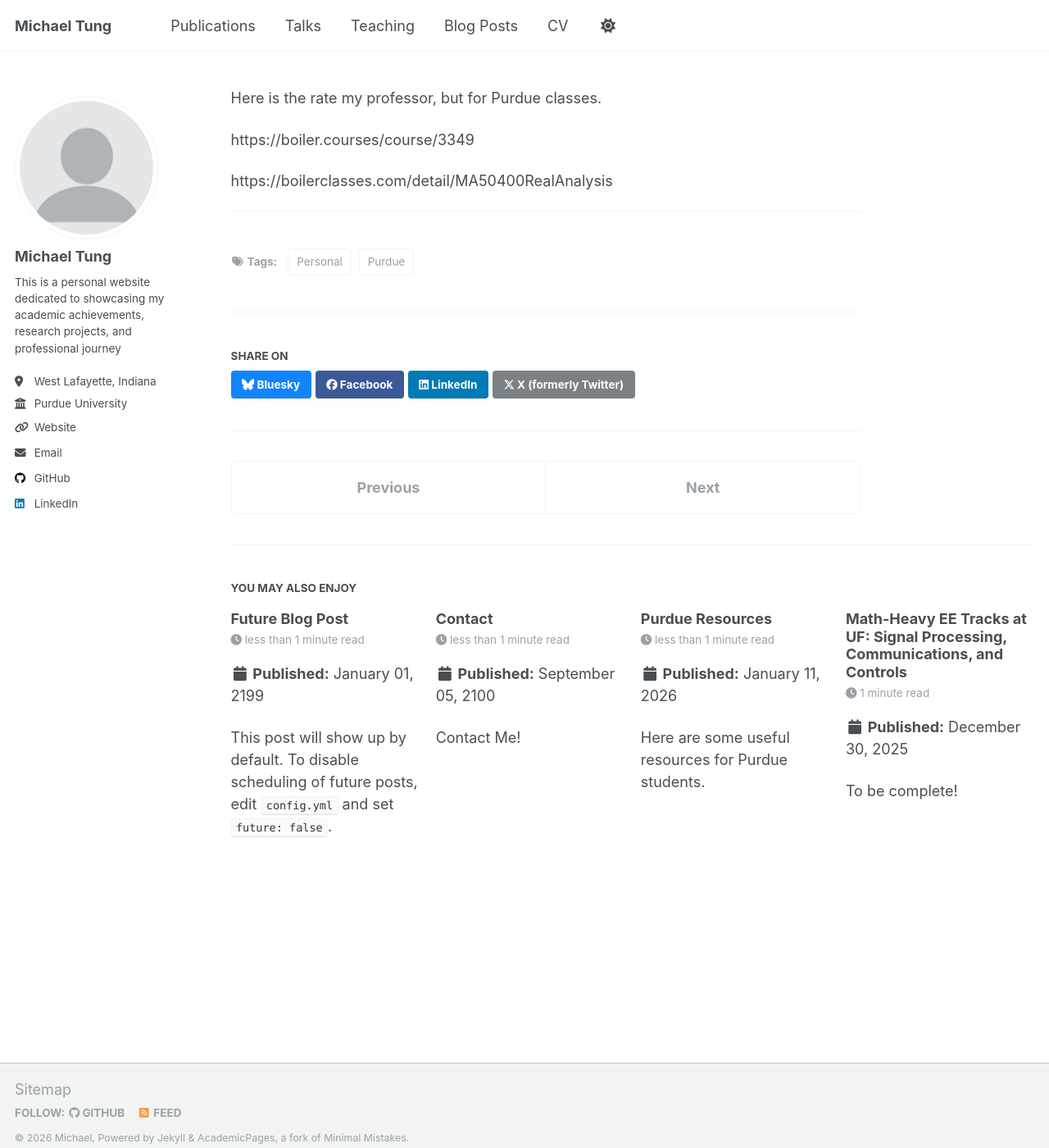
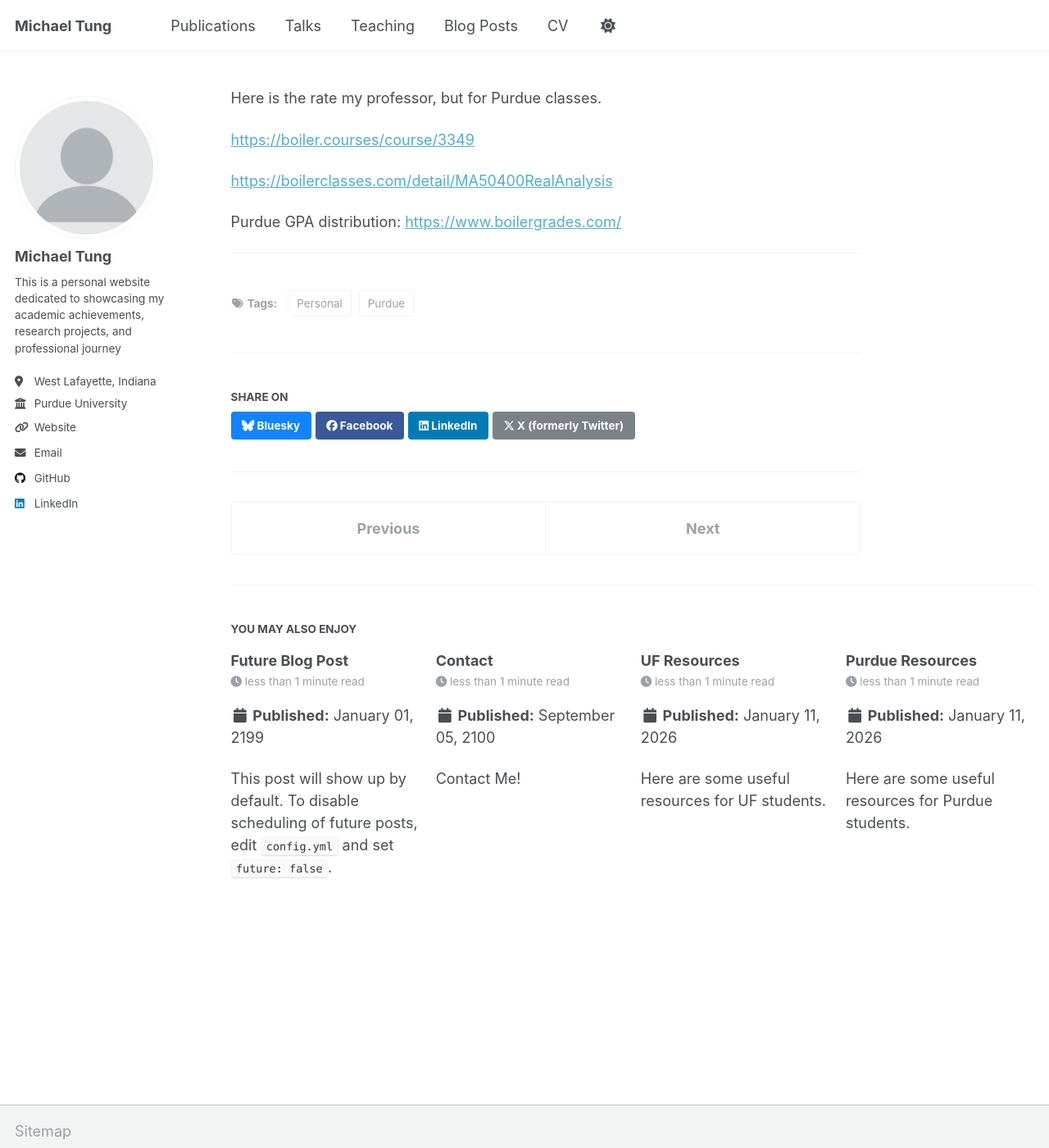
Before and after one commit to GodKnowss/GodKnowss.github.io, a Jekyll site: the page built from _posts/2025/2025-07-07-Purdue-registration.md, in a window 1280 px wide and 1400 px high, scrolled down 453 px. Shown: the whole window at 82% size. Built offline with Jekyll 4.4.1, drawn with Linux system fonts in a browser that asks for light colours; a script that is not in the unit is left out.

Commit message:
update broken links

```diff
--- a/_posts/2025/2025-07-07-Purdue-registration.md
+++ b/_posts/2025/2025-07-07-Purdue-registration.md
@@ -9,19 +9,22 @@ tags:
 
 This is the website for registration for research credit.
 
-https://engineering.purdue.edu/ECE/Academics/Graduates/General/how-to-register-for-research <br>
+<https://engineering.purdue.edu/ECE/Academics/Graduates/General/how-to-register-for-research> <br>
 
 Here is the website for classes in our field.
 
-https://engineering.purdue.edu/ECE/Academics/Graduates/MASTERS/POS/CNSIP <br>
-https://engineering.purdue.edu/ECE/Academics/Graduates/MASTERS/POS/Automatic-Control <br>
-https://engineering.purdue.edu/ECE/Academics/Graduates/MASTERS/POS
+<https://engineering.purdue.edu/ECE/Academics/Graduates/MASTERS/POS/CNSIP> <br>
+<https://engineering.purdue.edu/ECE/Academics/Graduates/MASTERS/POS/Automatic-Control> <br>
+<https://engineering.purdue.edu/ECE/Academics/Graduates/MASTERS/POS>
 
 <br>
 Here is the rate my professor, but for Purdue classes.
 
-https://boiler.courses/course/3349
+<https://boiler.courses/course/3349>
 
-https://boilerclasses.com/detail/MA50400RealAnalysis
+<https://boilerclasses.com/detail/MA50400RealAnalysis>
+
+Purdue GPA distribution:
+<https://www.boilergrades.com/>
 
 ------
--- /dev/null
+++ b/_posts/2026/2026-01-11-UF-Resources.md
@@ -0,0 +1,21 @@
+---
+title: 'UF Resources'
+date: 2026-01-11
+permalink: /posts/2026/01/UF-Resources/
+tags:
+  - UF
+  - Personal
+---
+
+Here are some useful resources for UF students.
+
+Campus map: <br>
+<https://campusmap.ufl.edu/#/>
+
+UF professor rating: <br>
+<https://gatorevals.aa.ufl.edu/public-results/>
+
+Other useful posts: <br>
+[My UF courseworks](/posts/2025/04/UF-Courseworks/).
+
+------
```
Also changed, not shown: _posts/2025/2025-12-30-Purdue-Courseworks.md (+1 -0 lines), _posts/2026/2026-01-11-Purdue-Resources.md (+3 -3 lines), _teaching/2024-fall-teaching-DSP.md (+1 -1 lines), _teaching/2025-spring-teaching-Efield.md (+1 -1 lines).
